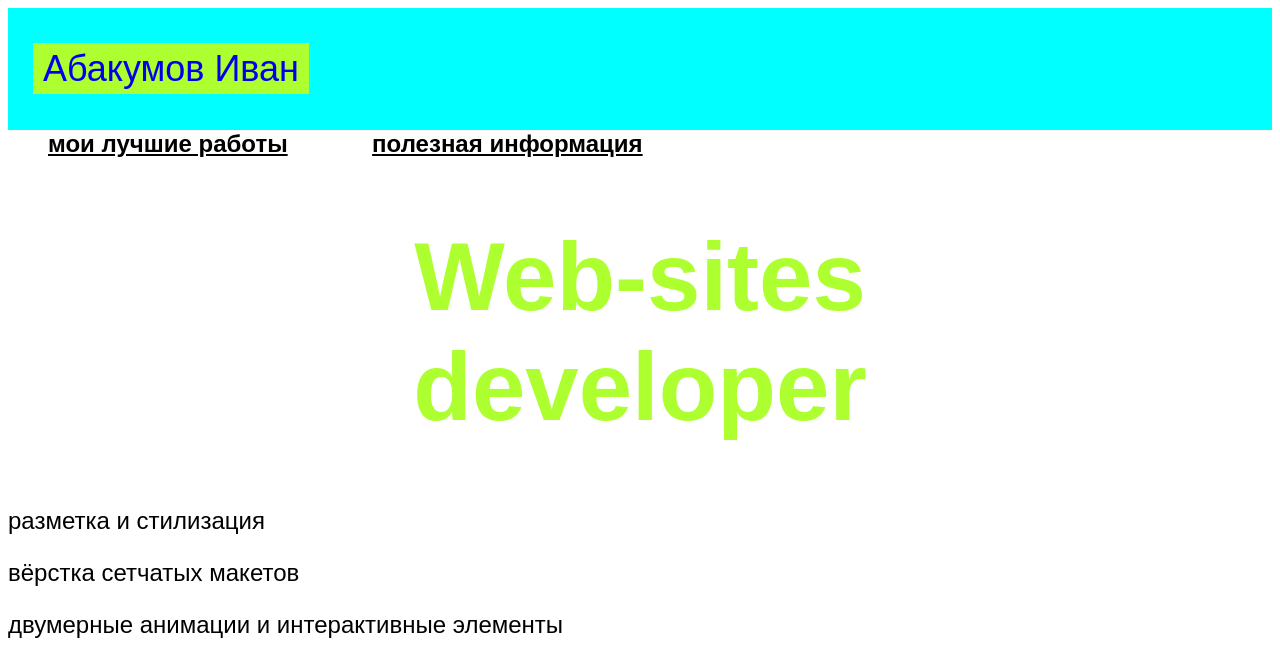
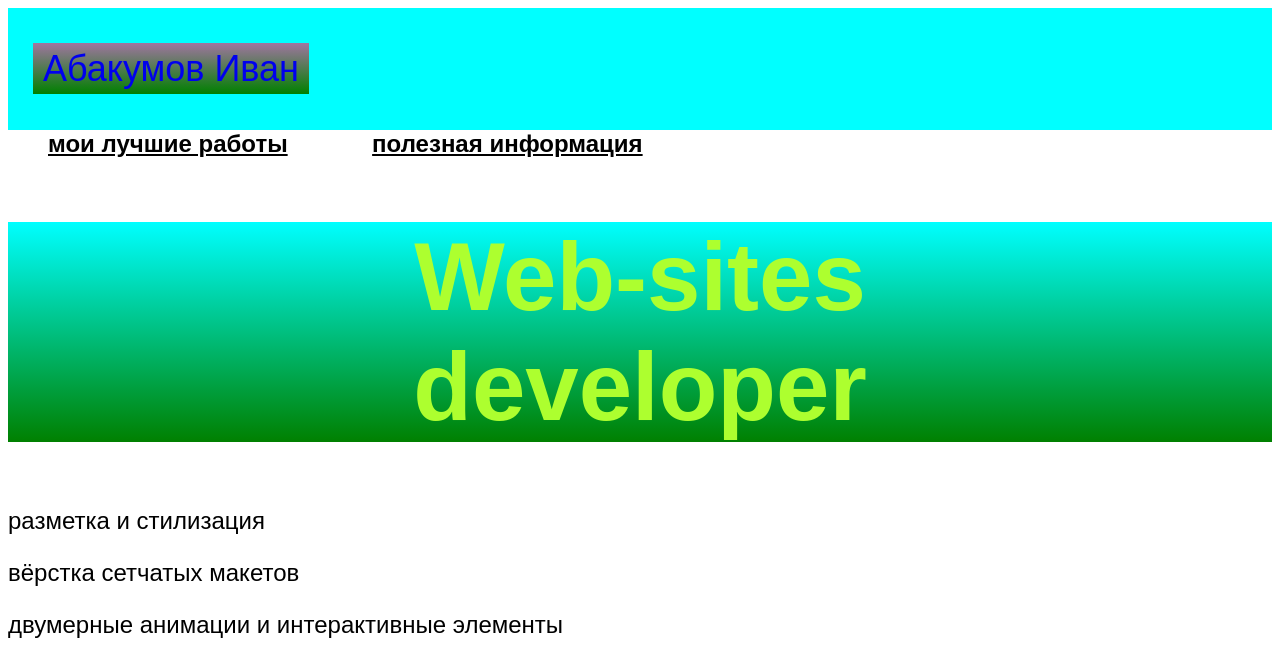
Before and after one commit to vanek2009/proekt, a plain HTML site: page index.html in a window 1280 px wide. Shown: the top 660 px of the page. Drawn offline with Linux system fonts and the light colour scheme.

Commit message:
Update style.css

```diff
--- a/style.css
+++ b/style.css
@@ -6,9 +6,8 @@ header {
     padding:40px 0px 40px 25px;
 }
 .link-header {
-    margin: 0 auto;
     font-size:36px;
-    background-color:greenyellow;
+    background-image: linear-gradient(rgb(160, 117, 160),green);
     text-decoration:none;
     padding:5px 10px 5px 10px;
 }
@@ -18,6 +17,7 @@ header {
     padding:35px 40px 0px 40px;
 }
 h1 {
+    background-image: linear-gradient(aqua,green);
     text-align: center;
     color:greenyellow;
     font-size:96px;
```
